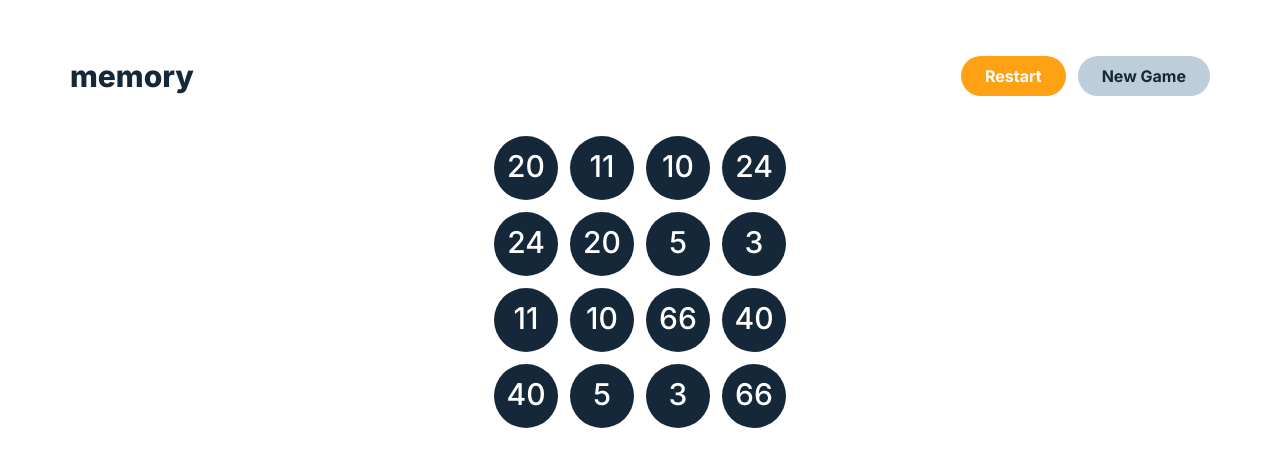
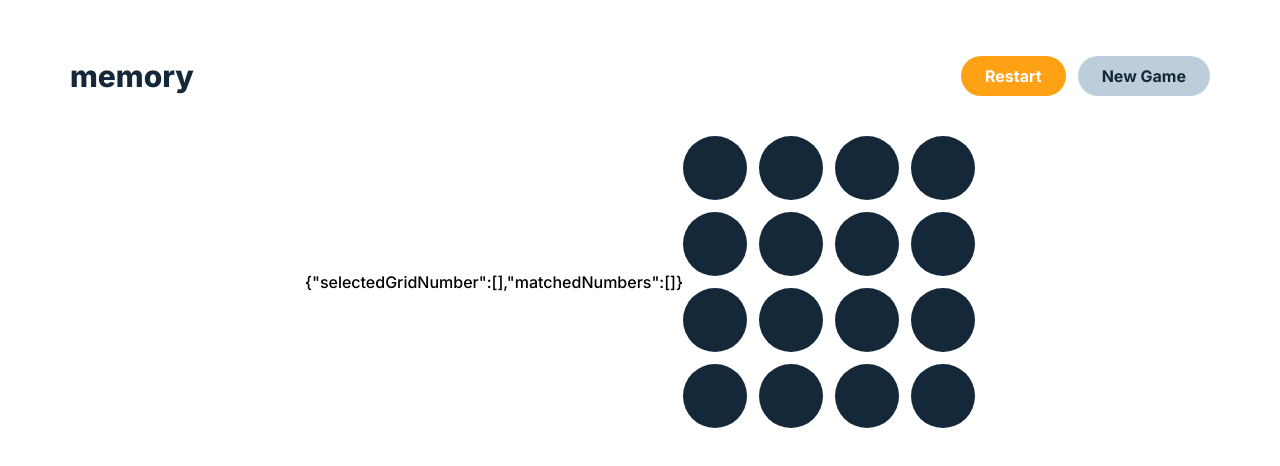
Before and after one commit to russellbanares322/guessing-game, a React (Vite) app: page / in a window 1280 px wide. Shown: the top 466 px of the page. Built offline with nearby package versions, Linux system fonts and the light colour scheme.

Commit message:
feat: create select number function that will save the selected number in array

```diff
--- a/src/components/FourByFourGridDisplay.tsx
+++ b/src/components/FourByFourGridDisplay.tsx
@@ -3,26 +3,106 @@ import { fourByFourGridData } from "../data/gridDatas";
 import { GridLayout } from "../layout";
 import { randomIndexGenerator } from "../utils/randomIndexGenerator";
 
-//*TODO: Create a separate grid renderer layout that can be reused at any component
+type SavedGridNumbers = {
+  id: number;
+  selectedNumber: number;
+};
+
+type TGridOptions = {
+  selectedGridNumber: SavedGridNumbers[] | [];
+  matchedNumbers: SavedGridNumbers[] | [];
+};
 
 const FourByFourGridDisplay = () => {
-  const [grid] = useState(fourByFourGridData);
+  const [gridOptions, setGridOptions] = useState<TGridOptions>({
+    selectedGridNumber: [],
+    matchedNumbers: [],
+  });
+  const hasTwoSelectedGridNumber = gridOptions.selectedGridNumber.length === 2;
+
+  const clearSelectedGridNumberArr = () => {
+    const selectedGridNumberRemoverTimeout = setTimeout(() => {
+      setGridOptions({
+        ...gridOptions,
+        selectedGridNumber: [],
+      });
+    }, 2000);
+
+    return () => clearTimeout(selectedGridNumberRemoverTimeout);
+  };
+
+  const selectNumber = (selectedNumberData: SavedGridNumbers) => {
+    const selectedGridNumberArr = gridOptions.selectedGridNumber;
+    setGridOptions({
+      ...gridOptions,
+      selectedGridNumber: [...selectedGridNumberArr, selectedNumberData],
+    });
+
+    if (hasTwoSelectedGridNumber) {
+      const firstSelectedGridNumber = selectedGridNumberArr[0].selectedNumber;
+      const secondSelectedGridNumber = selectedGridNumberArr[1].selectedNumber;
+      const gridNumbersMatched =
+        firstSelectedGridNumber === secondSelectedGridNumber;
+
+      if (!gridNumbersMatched) {
+        clearSelectedGridNumberArr();
+      }
+      setGridOptions({
+        ...gridOptions,
+        matchedNumbers: [
+          ...gridOptions.matchedNumbers,
+          ...selectedGridNumberArr,
+        ],
+      });
+    }
+  };
+
+  const showGridNumber = (
+    selectedNumberIndex: number,
+    selectedNumber: number
+  ) => {
+    const isGridNumberPresent = gridOptions.matchedNumbers.some(
+      (num) =>
+        num.id === selectedNumberIndex && num.selectedNumber === selectedNumber
+    );
+    const isGridNumberSelected = gridOptions.selectedGridNumber.some(
+      (num) =>
+        num.id === selectedNumberIndex && num.selectedNumber === selectedNumber
+    );
+
+    if (isGridNumberPresent || isGridNumberSelected) {
+      return selectedNumber;
+    }
+
+    return "";
+  };
 
   return (
+    <>
+      {JSON.stringify(gridOptions)}
       <GridLayout flexDirection="col">
-      {grid?.map((row, rowIndex) => (
+        {fourByFourGridData?.map((row, rowIndex) => (
           <GridLayout flexDirection="row" key={randomIndexGenerator(rowIndex)}>
-          {row.map((col, colIndex) => (
-            <div
-              className="bg-dark-blue p-3 rounded-full h-16 w-16 text-center text-white text-3xl"
+            {row.map((number, colIndex) => {
+              const selectedNumberData = {
+                id: colIndex,
+                selectedNumber: number,
+              };
+              return (
+                <button
+                  disabled={hasTwoSelectedGridNumber}
+                  onClick={() => selectNumber(selectedNumberData)}
+                  className="bg-dark-blue p-3 rounded-full h-16 w-16 text-center text-white text-3xl cursor-pointer"
                   key={randomIndexGenerator(colIndex)}
                 >
-              {col}
-            </div>
-          ))}
+                  {showGridNumber(colIndex, number)}
+                </button>
+              );
+            })}
           </GridLayout>
         ))}
       </GridLayout>
+    </>
   );
 };
 
```
Lines whose indentation alone changed are shown as unchanged.
